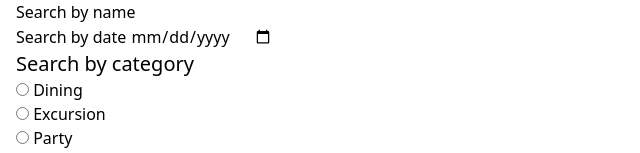
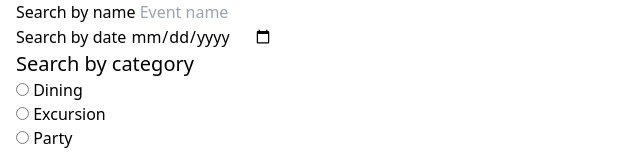
Before and after one commit to halbhelms/villages-restart, a SvelteKit app: page /search in a window 1280 px wide. Shown: the top 153 px of the page, without its empty margins (0-640 px from the left). Built offline with nearby package versions, Linux system fonts and the light colour scheme.

Commit message:
Search WIP

```diff
--- a/src/routes/search/+page.svelte
+++ b/src/routes/search/+page.svelte
@@ -5,7 +5,7 @@
   <!-- search by name -->
   <div class="px-4">
     <label for="name" class="">Search by name</label>
-    <input type="name" id="name" name="name" />
+    <input type="name" id="name" name="name" placeholder="Event name"/>
   </div>
   <!-- search by date -->
   <div class="px-4">
```
